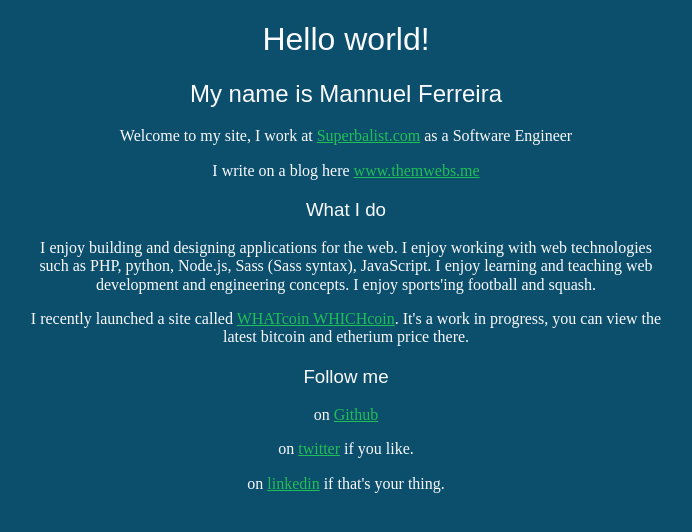
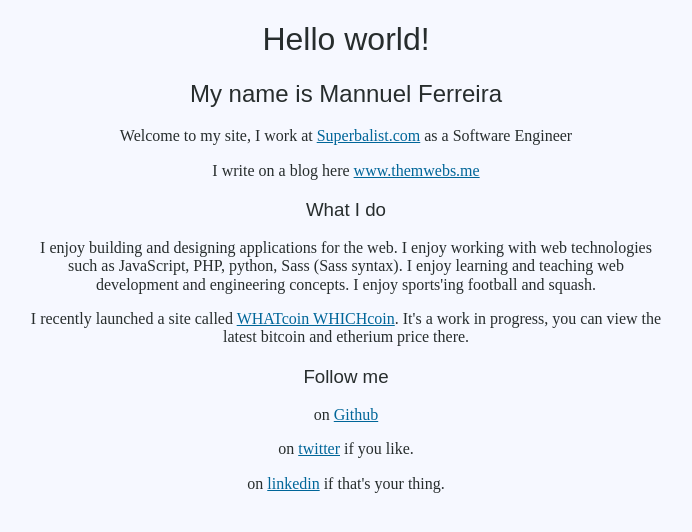
Before and after one commit to mannuelf/mannuelferreira.com, a Nuxt app: page / in a window 1280 px wide. Shown: the top 532 px of the page, without its empty margins (294-986 px from the left). Built offline with nearby package versions, Linux system fonts and the light colour scheme; a web font is replaced by a local one.

Commit message:
update home

```diff
--- a/nuxt.config.js
+++ b/nuxt.config.js
@@ -7,7 +7,7 @@ export default {
     meta: [
       { charset: 'utf-8' },
       { name: 'viewport', content: 'width=device-width, initial-scale=1' },
-      { name: 'theme-color', content: '#20BF55' },
+      { name: 'theme-color', content: '#006699' },
       { name: 'google-site-verification', content: '25AFBsBlZv3w387GNKyj0bNBhCjZxdf83TzzBi6X1po' },
       { name: 'description', content: 'Mannuel Ferreira, Software Engineer. I enjoy building and designing applications for the web. I enjoy working with web technologies such as PHP, python, Node.js, Sass (Sass syntax), JavaScript' }
     ]
--- a/pages/index.vue
+++ b/pages/index.vue
@@ -11,7 +11,7 @@
 
             <h3>What I do</h3>
             <p>
-              I enjoy building and designing applications for the web. I enjoy working with web technologies such as PHP, python, Node.js, Sass (Sass syntax), JavaScript.
+              I enjoy building and designing applications for the web. I enjoy working with web technologies such as JavaScript, PHP, python, Sass (Sass syntax).
               I enjoy learning and teaching web development and engineering concepts. I enjoy sports'ing football and squash.
             </p>
             <p>
@@ -35,8 +35,8 @@
 body
   font-family: arial, sans-serif
   text-align: center
-  background: #0B4F6C
-  color: #FBFBFF
+  background: #F6F8FF
+  color: #272D2D
 
 .main
   margin: 0 auto
@@ -54,7 +54,10 @@ p
   font-weight: 400
 
 a
-  color: #20BF55
+  color: #006699
+  &:hover
+    color: #FFF
+    background: #006699
 
 </style>
 <script>
```
